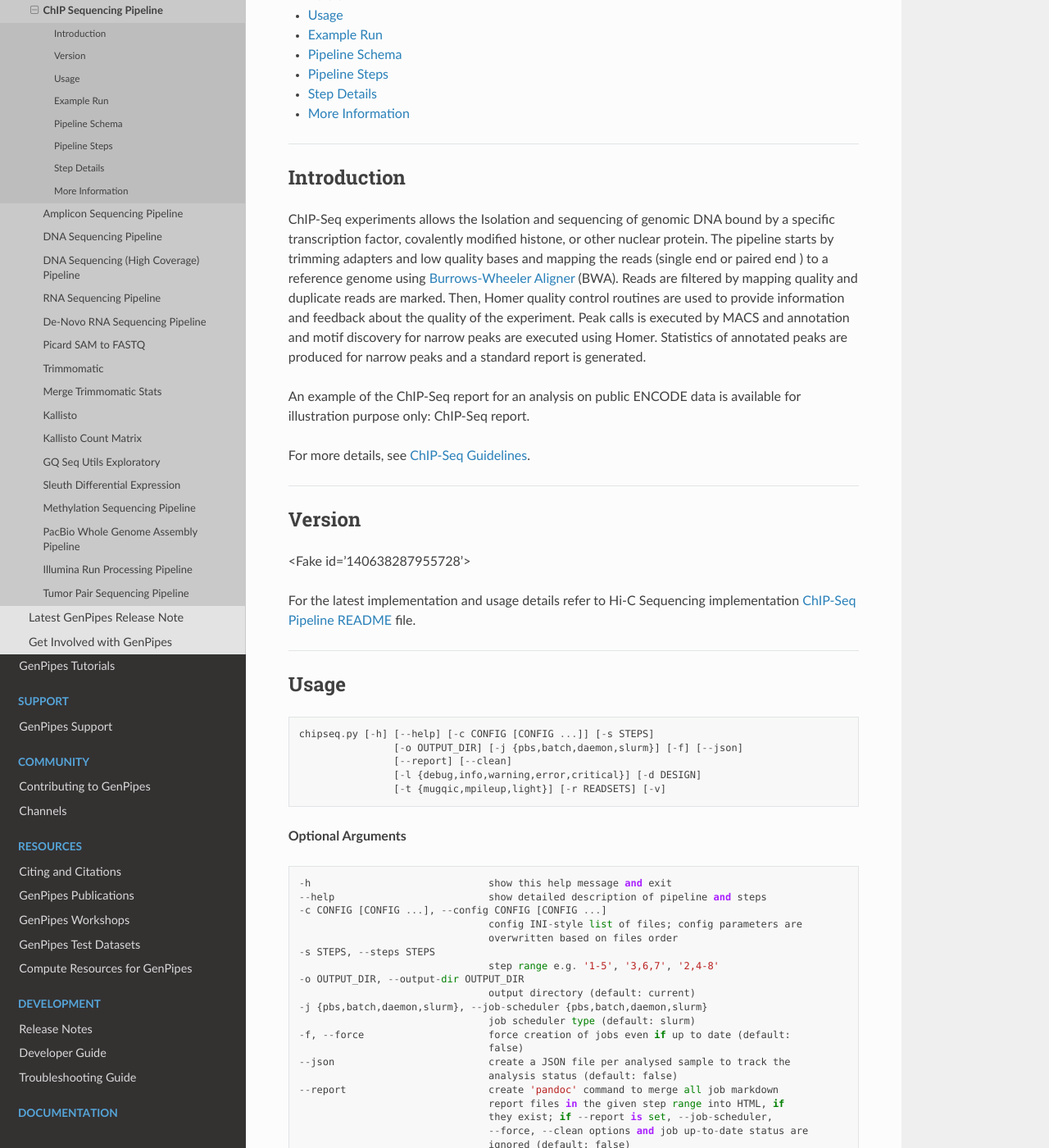
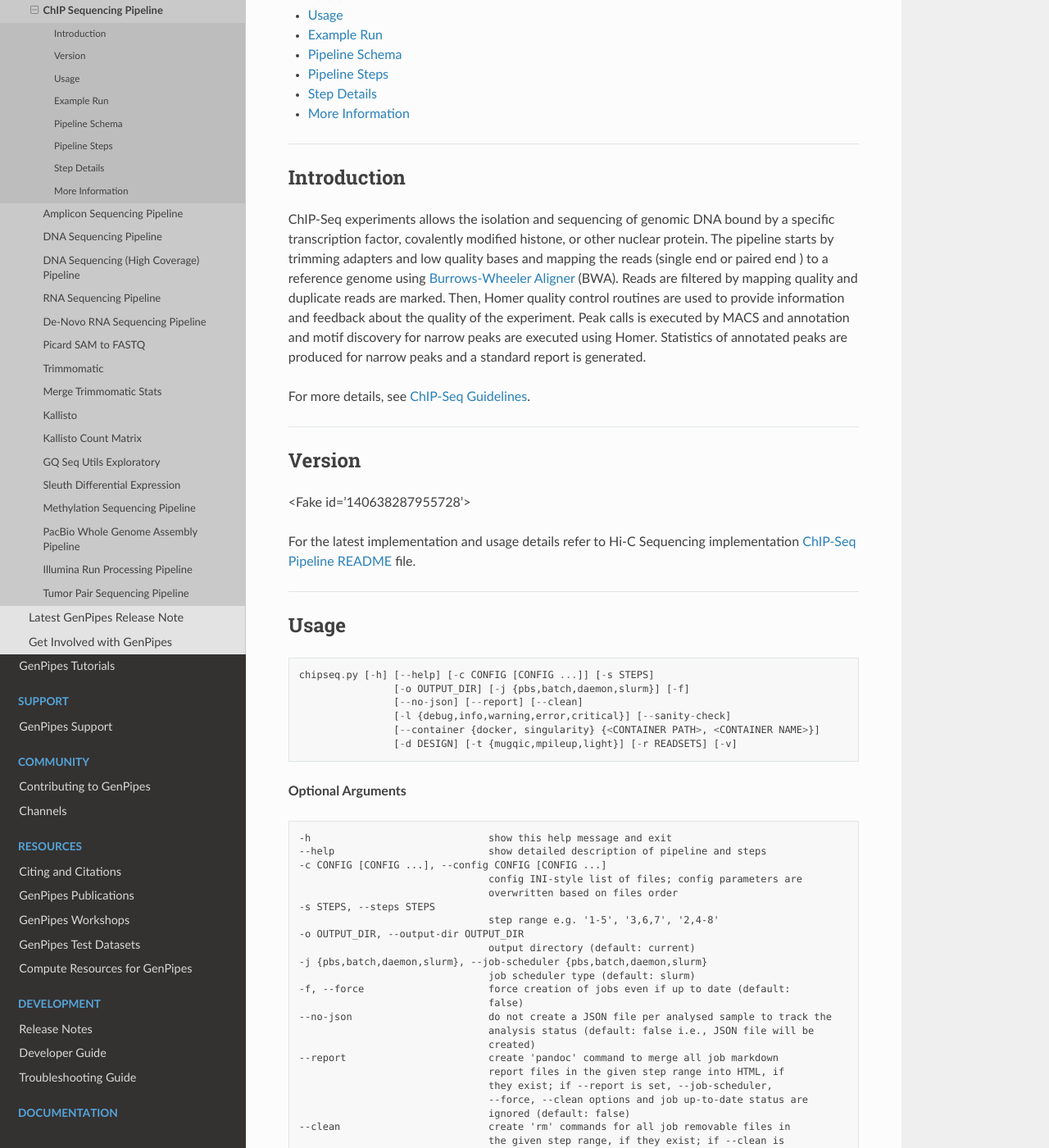
Before and after one commit to c3g/GenPipes_Docs, a Sphinx documentation site: the page built from docs/source/user_guide/pipelines/gp_chipseq.rst, in a window 1280 px wide and 1400 px high, scrolled down 465 px. Shown: the whole window at 82% size. Built offline with Sphinx 7.4.7 and the Read the Docs theme 2.0.0, drawn with Linux system fonts in a browser that asks for light colours; formulas are drawn with MathJax 3; the version number could not be read and is left out; some of the changed text lies outside the part shown.

Commit message:
Ref #95 and fixes #101 chip sequencing pipeline GenPipes 3.1.5 RTD update

```diff
--- a/docs/source/user_guide/pipelines/gp_chipseq.rst
+++ b/docs/source/user_guide/pipelines/gp_chipseq.rst
@@ -17,9 +17,7 @@
 Introduction
 ------------
 
-ChIP-Seq experiments allows the Isolation and sequencing of genomic DNA bound by a specific transcription factor, covalently modified histone, or other nuclear protein. The pipeline starts by trimming adapters and low quality bases and mapping the reads (single end or paired end ) to a reference genome using `Burrows-Wheeler Aligner`_ (BWA). Reads are filtered by mapping quality and duplicate reads are marked. Then, Homer quality control routines are used to provide information and feedback about the quality of the experiment. Peak calls is executed by MACS and annotation and motif discovery for narrow peaks are executed using Homer. Statistics of annotated peaks are produced for narrow peaks and a standard report is generated.
-
-An example of the ChIP-Seq report for an analysis on public ENCODE data is available for illustration purpose only: ChIP-Seq report.
+ChIP-Seq experiments allows the isolation and sequencing of genomic DNA bound by a specific transcription factor, covalently modified histone, or other nuclear protein. The pipeline starts by trimming adapters and low quality bases and mapping the reads (single end or paired end ) to a reference genome using `Burrows-Wheeler Aligner`_ (BWA). Reads are filtered by mapping quality and duplicate reads are marked. Then, Homer quality control routines are used to provide information and feedback about the quality of the experiment. Peak calls is executed by MACS and annotation and motif discovery for narrow peaks are executed using Homer. Statistics of annotated peaks are produced for narrow peaks and a standard report is generated.
 
 For more details, see `ChIP-Seq Guidelines`_.
 
@@ -40,10 +38,11 @@
 ::
 
   chipseq.py [-h] [--help] [-c CONFIG [CONFIG ...]] [-s STEPS]
-                  [-o OUTPUT_DIR] [-j {pbs,batch,daemon,slurm}] [-f] [--json]
-                  [--report] [--clean]
-                  [-l {debug,info,warning,error,critical}] [-d DESIGN]
-                  [-t {mugqic,mpileup,light}] [-r READSETS] [-v]
+                  [-o OUTPUT_DIR] [-j {pbs,batch,daemon,slurm}] [-f]
+                  [--no-json] [--report] [--clean]
+                  [-l {debug,info,warning,error,critical}] [--sanity-check]
+                  [--container {docker, singularity} {<CONTAINER PATH>, <CONTAINER NAME>}]
+                  [-d DESIGN] [-t {mugqic,mpileup,light}] [-r READSETS] [-v]
 
 **Optional Arguments**
 
@@ -62,8 +61,9 @@
                                   job scheduler type (default: slurm)
   -f, --force                     force creation of jobs even if up to date (default:
                                   false)
-  --json                          create a JSON file per analysed sample to track the
-                                  analysis status (default: false)
+  --no-json                       do not create a JSON file per analysed sample to track the
+                                  analysis status (default: false i.e., JSON file will be
+                                  created)
   --report                        create 'pandoc' command to merge all job markdown
                                   report files in the given step range into HTML, if
                                   they exist; if --report is set, --job-scheduler,
@@ -75,6 +75,12 @@
                                   date status are ignored (default: false)
   -l {debug,info,warning,error,critical}, --log {debug,info,warning,error,critical}
                                   log level (default: info)
+  --sanity-check                  run the pipeline in `sanity check mode` to verify that
+                                  all the input files needed for the pipeline to run are
+                                  available on the system (default: false)
+  --container {docker, singularity} {<CONTAINER PATH>, <CONTAINER NAME>}
+                                  run pipeline inside a container providing a container
+                                  image path or accessible docker/singularity hub path
   -d DESIGN, --design DESIGN
                                   design file
   -t {mugqic,mpileup,light}, --type {mugqic,mpileup,light}
--- a/docs/source/user_guide/pipelines/gp_wgs_methylseq.rst
+++ b/docs/source/user_guide/pipelines/gp_wgs_methylseq.rst
@@ -164,6 +164,8 @@
 +----+--------------------------------------+
 | 16.| |methylkit_differential_analysis|    |
 +----+--------------------------------------+
+| 16.| |cram_output|                        |
++----+--------------------------------------+
 
 
 ----
@@ -225,3 +227,4 @@
 .. |filter_snp_cpg| replace:: `Filter SNP CpGs`_
 .. |prepare_methylkit| replace:: `Prepare for MethylKit Differential Analysis`_
 .. |methylkit_differential_analysis| replace:: `MethylKit Differential Analysis`_
+.. include:: repl_cram_op.inc
--- /dev/null
+++ b/docs/source/user_guide/pipelines/repl_cram_op.inc
@@ -0,0 +1,3 @@
+.. Following are the replacement texts that are used in context with this step
+
+.. |cram_output| replace:: `CRAM Output`_
--- a/docs/source/user_guide/pipelines/steps_chipseq.inc
+++ b/docs/source/user_guide/pipelines/steps_chipseq.inc
@@ -139,12 +139,14 @@
 
 This step generates IHEC's `standard metrics <http://ihec-epigenomes.org/research/reference-epigenome-standards/>`_.
 
-.. _Multiqc Report:
+.. _MultiQC Report:
 
-**Multiqc Report**
+**MultiQC Report**
 
 A quality control report for all samples is generated.
 For more detailed information see `MultiQC documentation <http://multiqc.info/>`_.
 
+.. include:: steps_cram_op.inc
+
 .. _Samtools: http://www.htslib.org/
 .. _Picard: http://broadinstitute.github.io/picard/
--- /dev/null
+++ b/docs/source/user_guide/pipelines/steps_cram_op.inc
@@ -0,0 +1,5 @@
+.. _CRAM Output:
+
+**CRAM Output**
+
+Generate long term storage version of the final alignment files in CRAM format. Using this function will include the original final BAM file into the removable file list.
--- a/docs/source/user_guide/pipelines/steps_methylseq.inc
+++ b/docs/source/user_guide/pipelines/steps_methylseq.inc
@@ -124,11 +124,7 @@
 
 This step involves running of `MethylKit`_ to get DMCs & DMRs for different designed comparisons.
 
-.. _cram_output:
-
-**CRAM Output**
-
-Generate long term storage version of the final alignment files in `CRAM file format`_. Using this function will include the original final BAM file into the removable file list.
+.. include:: steps_cram_op.inc
 
 .. Following are the html links used in this text
 
```
Also changed, not shown: other parts of docs/source/user_guide/pipelines/gp_chipseq.rst (+4 -0 lines).
